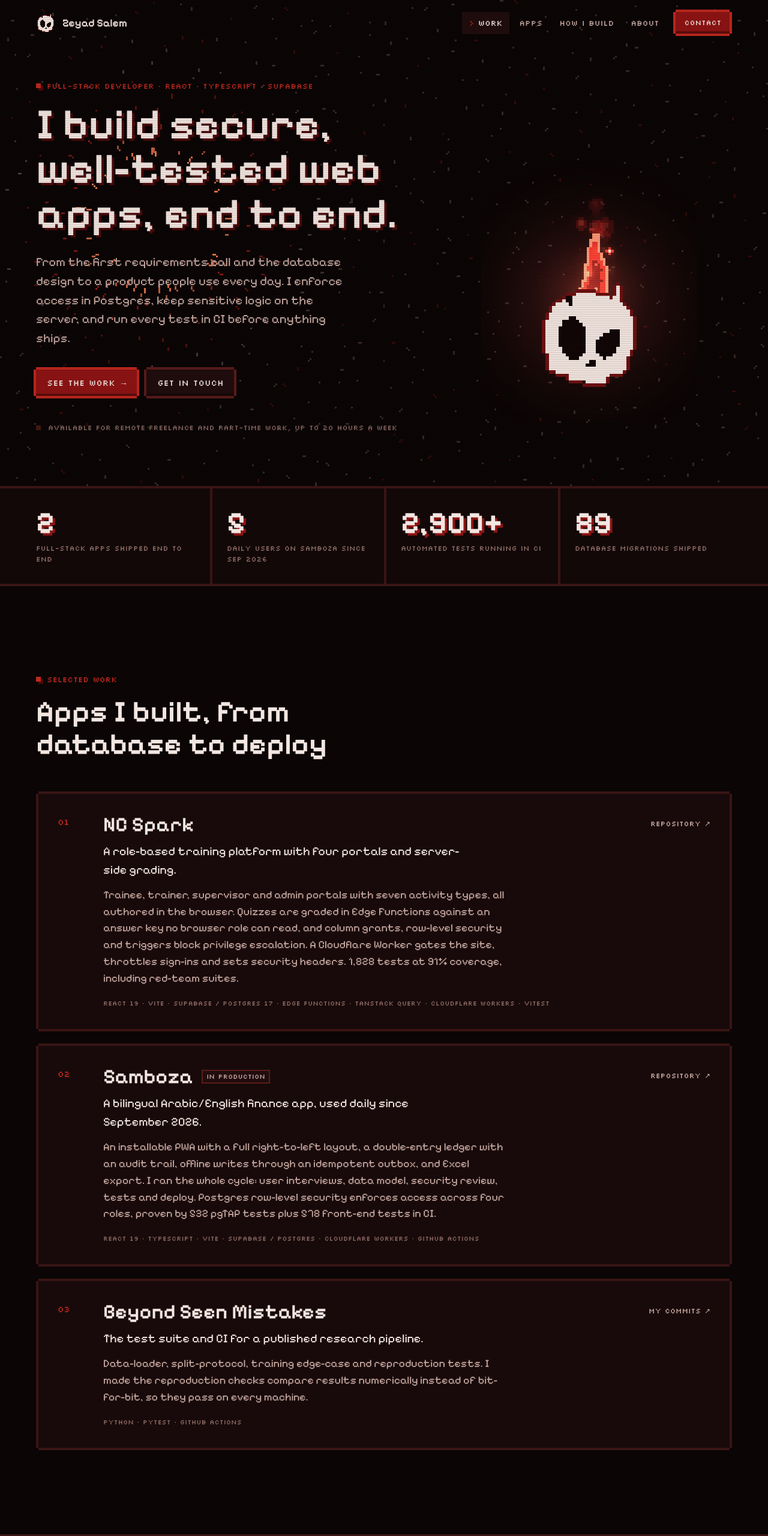
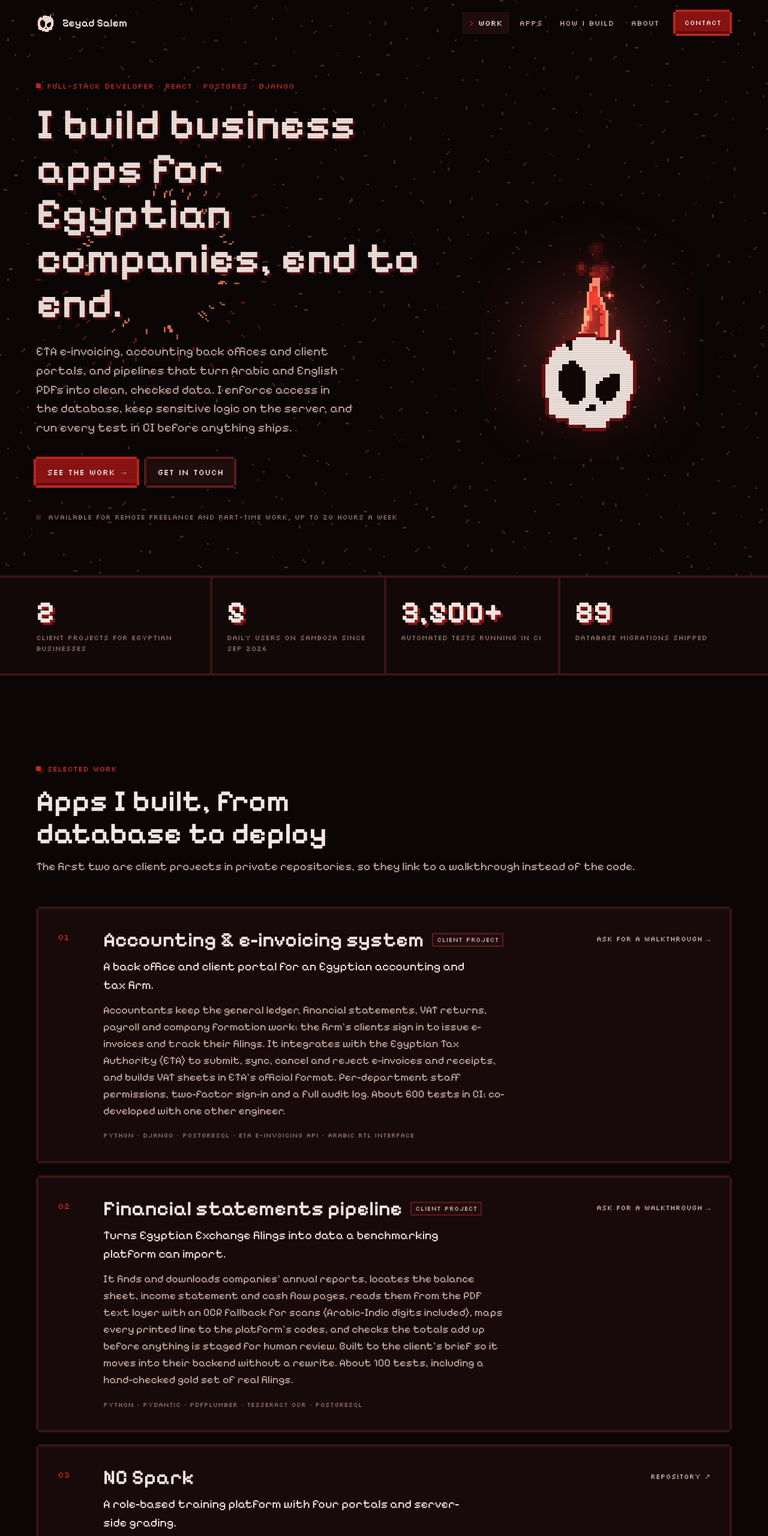
Before and after one commit to Zeyadmosalem/portfolio, a plain HTML site: page index.html in a window 1280 px wide. Shown: the top 2560 px of the page at 60% size. Drawn offline with Linux system fonts and the light colour scheme.

Commit message:
Reposition as business apps for Egyptian companies; add client work
Hero, meta, numbers, about and stack now match the profile README: two
anonymised client projects (accounting/ETA e-invoicing system and the
financial statements pipeline) lead the work list, a Data step joins
How I build, and the test count is 3,500+.

Co-Authored-By: Claude Opus 5.5 <noreply@anthropic.com>
Claude-Session: https://claude.ai/code/session_01Jty6gXmPAEmB8DqnCr563U

```diff
--- a/index.html
+++ b/index.html
@@ -4,10 +4,10 @@
   <meta charset="utf-8" />
   <meta name="viewport" content="width=device-width, initial-scale=1" />
   <title>Zeyad M. Salem · Full-Stack Developer</title>
-  <meta name="description" content="Zeyad M. Salem, full-stack developer. Secure, well-tested web apps end to end in React, TypeScript and Supabase/Postgres, backed by 2,900+ automated tests in CI." />
+  <meta name="description" content="Zeyad M. Salem, full-stack developer. Business web apps for Egyptian and Arabic-market companies: ETA e-invoicing, accounting tools and Arabic PDF data extraction, backed by 3,500+ automated tests in CI." />
   <meta name="theme-color" content="#0b0505" />
   <meta property="og:title" content="Zeyad M. Salem · Full-Stack Developer" />
-  <meta property="og:description" content="Secure, well-tested web apps end to end. React, TypeScript, Supabase/Postgres, with 2,900+ automated tests in CI." />
+  <meta property="og:description" content="Business web apps for Egyptian companies: ETA e-invoicing, accounting tools and Arabic PDFs to clean data. React, Postgres, Django, 3,500+ tests in CI." />
   <meta property="og:type" content="website" />
   <link rel="icon" type="image/png" sizes="32x32" href="assets/favicon-32.png" />
   <link rel="icon" type="image/png" sizes="64x64" href="assets/favicon-64.png" />
@@ -43,9 +43,9 @@
     <section class="hero" id="top">
       <canvas class="field" aria-hidden="true"></canvas>
       <div class="wrap hero__grid"><div class="hero__inner">
-        <p class="label">Full-stack developer · React · TypeScript · Supabase</p>
-        <h1>I build secure, well-tested web apps, end to end.</h1>
-        <p class="lead">From the first requirements call and the database design to a product people use every day. I enforce access in Postgres, keep sensitive logic on the server, and run every test in CI before anything ships.</p>
+        <p class="label">Full-stack developer · React · Postgres · Django</p>
+        <h1>I build business apps for Egyptian companies, end to end.</h1>
+        <p class="lead">ETA e-invoicing, accounting back offices and client portals, and pipelines that turn Arabic and English PDFs into clean, checked data. I enforce access in the database, keep sensitive logic on the server, and run every test in CI before anything ships.</p>
         <div class="actions">
           <a class="pill pill--dark" href="#work">See the work <span class="arrow" aria-hidden="true">→</span></a>
           <a class="pill" href="#contact">Get in touch</a>
@@ -63,9 +63,9 @@
     <section class="numbers" aria-label="At a glance">
       <div class="wrap">
         <dl class="numbers__grid">
-          <div><dd>2</dd><dt>full-stack apps shipped end to end</dt></div>
+          <div><dd>2</dd><dt>client projects for Egyptian businesses</dt></div>
           <div><dd>5</dd><dt>daily users on Samboza since Sep 2026</dt></div>
-          <div><dd>2,900+</dd><dt>automated tests running in CI</dt></div>
+          <div><dd>3,500+</dd><dt>automated tests running in CI</dt></div>
           <div><dd>89</dd><dt>database migrations shipped</dt></div>
         </dl>
       </div>
@@ -77,12 +77,37 @@
         <header class="section__head">
           <p class="label">Selected work</p>
           <h2>Apps I built, from database to deploy</h2>
+          <p class="section__sub">The first two are client projects in private repositories, so they link to a walkthrough instead of the code.</p>
         </header>
 
         <ol class="work">
           <li class="work__item">
+            <a class="work__link" href="mailto:zeyadmosalem@gmail.com?subject=E-invoicing%20system%20walkthrough">
+              <span class="work__index">01</span>
+              <div class="work__main">
+                <h3>Accounting &amp; e-invoicing system <span class="tag">Client project</span></h3>
+                <p class="work__claim">A back office and client portal for an Egyptian accounting and tax firm.</p>
+                <p class="work__body">Accountants keep the general ledger, financial statements, VAT returns, payroll and company formation work; the firm's clients sign in to issue e-invoices and track their filings. It integrates with the Egyptian Tax Authority (ETA) to submit, sync, cancel and reject e-invoices and receipts, and builds VAT sheets in ETA's official format. Per-department staff permissions, two-factor sign-in and a full audit log. About 600 tests in CI; co-developed with one other engineer.</p>
+                <p class="work__meta">Python · Django · PostgreSQL · ETA e-invoicing API · Arabic RTL interface</p>
+              </div>
+              <span class="work__go">Ask for a walkthrough <span class="arrow" aria-hidden="true">→</span></span>
+            </a>
+          </li>
+          <li class="work__item">
+            <a class="work__link" href="mailto:zeyadmosalem@gmail.com?subject=Extraction%20pipeline%20walkthrough">
+              <span class="work__index">02</span>
+              <div class="work__main">
+                <h3>Financial statements pipeline <span class="tag">Client project</span></h3>
+                <p class="work__claim">Turns Egyptian Exchange filings into data a benchmarking platform can import.</p>
+                <p class="work__body">It finds and downloads companies' annual reports, locates the balance sheet, income statement and cash flow pages, reads them from the PDF text layer with an OCR fallback for scans (Arabic-Indic digits included), maps every printed line to the platform's codes, and checks the totals add up before anything is staged for human review. Built to the client's brief so it moves into their backend without a rewrite. About 100 tests, including a hand-checked gold set of real filings.</p>
+                <p class="work__meta">Python · Pydantic · pdfplumber · Tesseract OCR · PostgreSQL</p>
+              </div>
+              <span class="work__go">Ask for a walkthrough <span class="arrow" aria-hidden="true">→</span></span>
+            </a>
+          </li>
+          <li class="work__item">
             <a class="work__link" href="https://github.com/Zeyadmosalem/nc-spark" target="_blank" rel="noopener">
-              <span class="work__index">01</span>
+              <span class="work__index">03</span>
               <div class="work__main">
                 <h3>NC Spark</h3>
                 <p class="work__claim">A role-based training platform with four portals and server-side grading.</p>
@@ -94,7 +119,7 @@
           </li>
           <li class="work__item">
             <a class="work__link" href="https://github.com/Zeyadmosalem/Samboza" target="_blank" rel="noopener">
-              <span class="work__index">02</span>
+              <span class="work__index">04</span>
               <div class="work__main">
                 <h3>Samboza <span class="tag">In production</span></h3>
                 <p class="work__claim">A bilingual Arabic/English finance app, used daily since September 2026.</p>
@@ -106,7 +131,7 @@
           </li>
           <li class="work__item">
             <a class="work__link" href="https://github.com/AbdelrahmanAboegela/beyond-seen-mistakes/commits?author=Zeyadmosalem" target="_blank" rel="noopener">
-              <span class="work__index">03</span>
+              <span class="work__index">05</span>
               <div class="work__main">
                 <h3>Beyond Seen Mistakes</h3>
                 <p class="work__claim">The test suite and CI for a published research pipeline.</p>
@@ -182,7 +207,8 @@
         <ol class="steps">
           <li><span>Requirements</span><p>I talk to the people who will use the app and turn what they need into a data model and a plan.</p></li>
           <li><span>Database</span><p>Postgres schema, migrations and row-level security, so each role reads and writes exactly the rows it should.</p></li>
-          <li><span>Server and edge</span><p>Sensitive logic lives in Edge Functions and Cloudflare Workers: grading, session checks, throttling and security headers.</p></li>
+          <li><span>Server and integrations</span><p>Sensitive logic stays on the server, in Django, Edge Functions or Cloudflare Workers, along with integrations like the ETA e-invoicing API.</p></li>
+          <li><span>Data</span><p>Python pipelines that read Arabic and English PDFs, map them to a clean schema and check the numbers before anything is imported.</p></li>
           <li><span>Interface</span><p>React and TypeScript interfaces in Arabic and English, right-to-left included, that work offline as installable PWAs.</p></li>
           <li><span>Test and ship</span><p>Automated tests at every layer run in GitHub Actions, and the deploy is blocked until everything passes.</p></li>
         </ol>
@@ -197,14 +223,15 @@
           <h2>Build. Test. Ship.</h2>
         </header>
         <div class="about">
-          <p>I'm a full-stack developer and Computer Science student at E-JUST in Alexandria, Egypt, graduating in December 2027. I build web apps end to end in React, TypeScript and Supabase, with one in daily use since September 2026.</p>
-          <p>Testing is how I make sure they hold up: more than 2,900 automated tests across my projects, including red-team suites that try to break access control on purpose. I use AI coding tools like Claude Code to move faster, while owning the architecture, the decisions and the quality.</p>
+          <p>I'm a full-stack developer and Computer Science student at E-JUST in Alexandria, Egypt, graduating in December 2027. I build business apps for the Egyptian and Arabic-speaking market: an accounting and ETA e-invoicing system for a tax firm, a pipeline that turns financial-statement PDFs into clean data, and a bilingual finance app in daily use since September 2026.</p>
+          <p>Testing is how I make sure they hold up: more than 3,500 automated tests across my projects, including red-team suites that try to break access control on purpose. I use AI coding tools like Claude Code to move faster, while owning the architecture, the decisions and the quality.</p>
 
           <dl class="facts">
             <div><dt>Languages</dt><dd>TypeScript, JavaScript, SQL, Python, C++, Dart, HTML/CSS</dd></div>
             <div><dt>Front end</dt><dd>React, Vite, Tailwind CSS, TanStack Query, offline-first PWAs, right-to-left (Arabic) interfaces</dd></div>
-            <div><dt>Back end and data</dt><dd>Supabase (Postgres, row-level security, Edge Functions, Realtime), Cloudflare Workers, Node.js, database migrations</dd></div>
-            <div><dt>Testing and DevOps</dt><dd>Vitest, pgTAP, Testing Library, pytest, red-team security tests, GitHub Actions CI/CD, Git</dd></div>
+            <div><dt>Back end and data</dt><dd>Supabase (Postgres, row-level security, Edge Functions, Realtime), Django, FastAPI, Cloudflare Workers, Node.js, database migrations</dd></div>
+            <div><dt>Data and automation</dt><dd>Python, Pydantic, PDF extraction (pdfplumber), Tesseract OCR, Arabic text processing, ETA e-invoicing API</dd></div>
+            <div><dt>Testing and DevOps</dt><dd>Vitest, pgTAP, Testing Library, pytest, Django test suite, red-team security tests, GitHub Actions CI/CD, Git</dd></div>
             <div><dt>Publication</dt><dd>Co-author, "AraBIRD: A Modern Standard Arabic Adaptation of BIRD for Text-to-SQL over English Schemas," IEEE NILES 2026 (accepted)</dd></div>
             <div><dt>Training</dt><dd>DEPI, Mobile App Development Intern, 2024 · ITI, iOS Development Intern (Swift), 2024</dd></div>
             <div><dt>Spoken</dt><dd>Arabic (native), English (professional)</dd></div>
```
Also changed, not shown: 1 other file.
